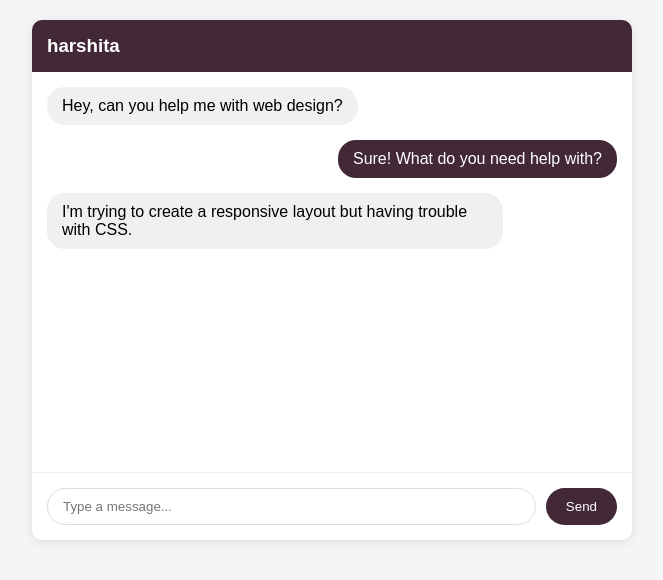
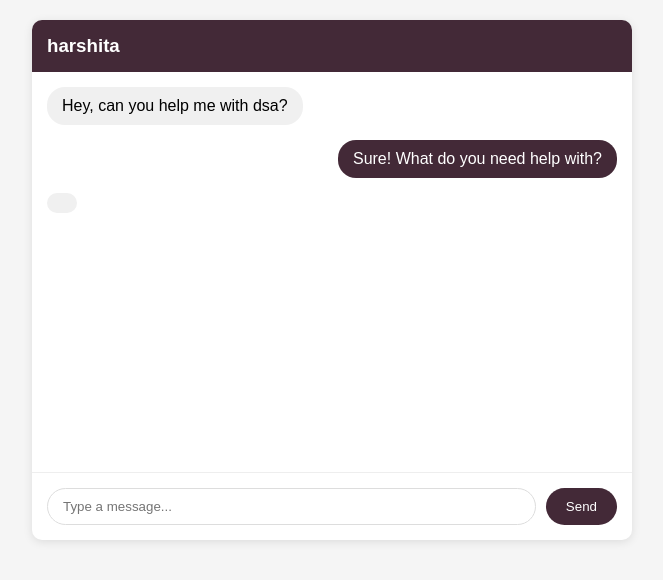
Before and after one commit to Harshita890/SwapSkill, a PHP site: page /messages.php in a window 1280 px wide. Shown: the top 580 px of the page, without its empty margins (308-971 px from the left). Run offline with PHP 8.4, Linux system fonts and the light colour scheme.

Commit message:
message page

```diff
--- a/messages.php
+++ b/messages.php
@@ -87,7 +87,7 @@
         <div class="messages" id="messages">
             <div class="message received">
                 <div class="message-content">
-                    Hey, can you help me with web design?
+                    Hey, can you help me with dsa?
                 </div>
             </div>
             <div class="message sent">
@@ -97,7 +97,7 @@
             </div>
             <div class="message received">
                 <div class="message-content">
-                    I'm trying to create a responsive layout but having trouble with CSS.
+
                 </div>
             </div>
         </div>
```
